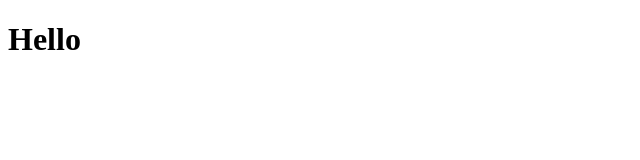
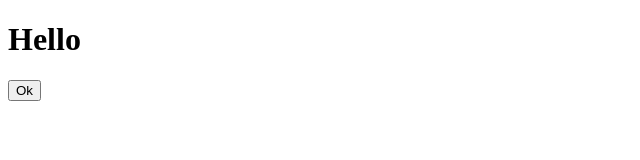
Before and after one commit to Yura24061988/GitHub-, a plain HTML site: page index.html in a window 1280 px wide. Shown: the full height of the page, 0-640 px from the left. Drawn offline with Linux system fonts and the light colour scheme.

Commit message:
add Button

```diff
--- a/index.html
+++ b/index.html
@@ -9,11 +9,7 @@
 
 <body>
     <h1> Hello </h1>
-
-
-
-
-
+    <button> Ok </button>
 </body>
 
 </html>
```
